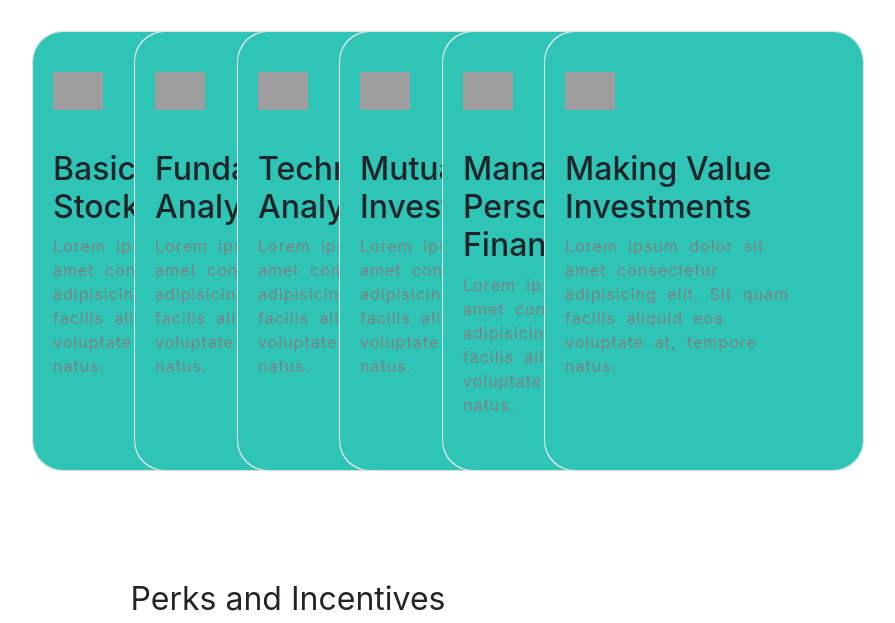
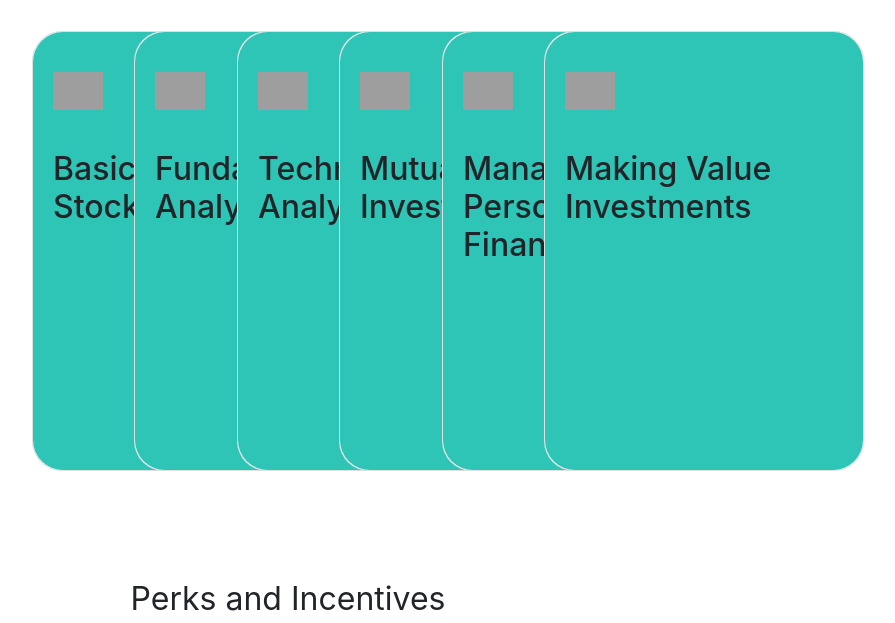
Before and after one commit to Always-Sahi-Consultancy/Team-AS, a PHP site: page /MStake.html in a window 1280 px wide. Shown: the part 650-1273 px from the top of the page, without its empty margins (352-1247 px from the left). Run offline with PHP 8.4, Linux system fonts and the light colour scheme; grey boxes are pictures that could not be loaded.

Commit message:
mstake minor changes

```diff
--- a/MStake.html
+++ b/MStake.html
@@ -212,15 +212,10 @@
                 <div class="heading">
                   <h2>Basics of Stock Market</h2>
                 </div>
-                <p class="description">
-                  Lorem ipsum dolor sit amet consectetur adipisicing elit. Sit
-                  quam facilis aliquid eos voluptate at, tempore natus.
-                </p>
               </div>
-              <div class="back">
+              <div class="back" onclick="second(0)">
                 <div class="back-content">
-                  <h2>Basics of Stock Market</h2>
-                  <span>Welcomet to my project :)</span>
+                  <h2>Coming Soon</h2>
                 </div>
               </div>
             </div>
@@ -237,15 +232,10 @@
                 <div class="heading">
                   <h2>Fundamental Analysis </h2>
                 </div>
-                <p class="description">
-                  Lorem ipsum dolor sit amet consectetur adipisicing elit. Sit
-                  quam facilis aliquid eos voluptate at, tempore natus.
-                </p>
               </div>
-              <div class="back">
+              <div class="back" onclick="second(1)">
                 <div class="back-content">
-                  <h2>Fundamental Analysis</h2>
-                  <span>Welcomet to my project :)</span>
+                  <h2>Coming Soon</h2>
                 </div>
               </div>
             </div>
@@ -261,15 +251,10 @@
                 <div class="heading">
                   <h2>Technical Analysis </h2>
                 </div>
-                <p class="description">
-                  Lorem ipsum dolor sit amet consectetur adipisicing elit. Sit
-                  quam facilis aliquid eos voluptate at, tempore natus.
-                </p>
               </div>
-              <div class="back">
+              <div class="back" onclick="second(2)">
                 <div class="back-content">
-                  <h2>Technical Analysis </h2>
-                  <span>Welcomet</span>
+                  <h2>Coming Soon</h2>
                 </div>
               </div>
             </div>
@@ -285,15 +270,10 @@
                 <div class="heading">
                   <h2>Mutual Funds Investment </h2>
                 </div>
-                <p class="description">
-                  Lorem ipsum dolor sit amet consectetur adipisicing elit. Sit
-                  quam facilis aliquid eos voluptate at, tempore natus.
-                </p>
               </div>
-              <div class="back">
+              <div class="back" onclick="second(3)">
                 <div class="back-content ">
-                  <h2>Mutual Funds Investment</h2>
-                  <span>Welcomet to my project :)</span>
+                  <h2>Coming Soon</h2>
                 </div>
               </div>
             </div>
@@ -309,15 +289,10 @@
                 <div class="heading">
                   <h2>Managing Personal Finance</h2>
                 </div>
-                <p class="description">
-                  Lorem ipsum dolor sit amet consectetur adipisicing elit. Sit
-                  quam facilis aliquid eos voluptate at, tempore natus.
-                </p>
               </div>
-              <div class="back">
+              <div class="back" onclick="second(4)">
                 <div class="back-content ">
-                  <h2>Managing Personal Finance</h2>
-                  <span>Welcomet to my project :)</span>
+                  <h2>Coming Soon</h2>
                 </div>
               </div>
             </div>
@@ -333,15 +308,10 @@
                 <div class="heading">
                   <h2>Making Value Investments</h2>
                 </div>
-                <p class="description">
-                  Lorem ipsum dolor sit amet consectetur adipisicing elit. Sit
-                  quam facilis aliquid eos voluptate at, tempore natus.
-                </p>
               </div>
-              <div class="back">
+              <div class="back" onclick="second(5)">
                 <div class="back-content ">
-                  <h2>Making Value Investments</h2>
-                  <span>Welcomet to my project :)</span>
+                  <h2>Coming Soon</h2>
                 </div>
               </div>
             </div>
--- a/css/mstake.css
+++ b/css/mstake.css
@@ -550,8 +550,8 @@
     right: 0;
     left: 0;
     /* visibility: hidden; */
-    z-index: -1000;
-    width: 0;
+    z-index: -1;
+    width: 0vw;
     height: 55vw;
     /* background: red; */
   }
```
Also changed, not shown: js/mstake.js (+35 -0 lines).
